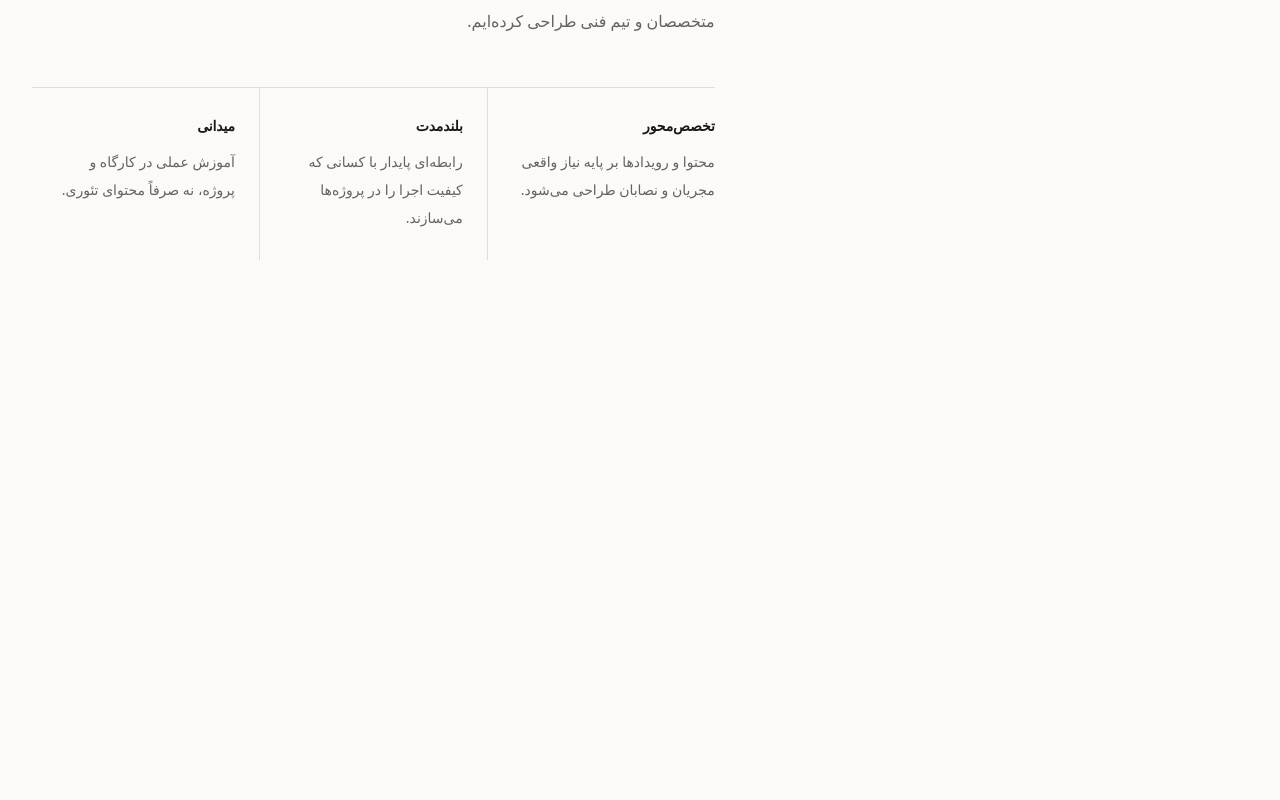
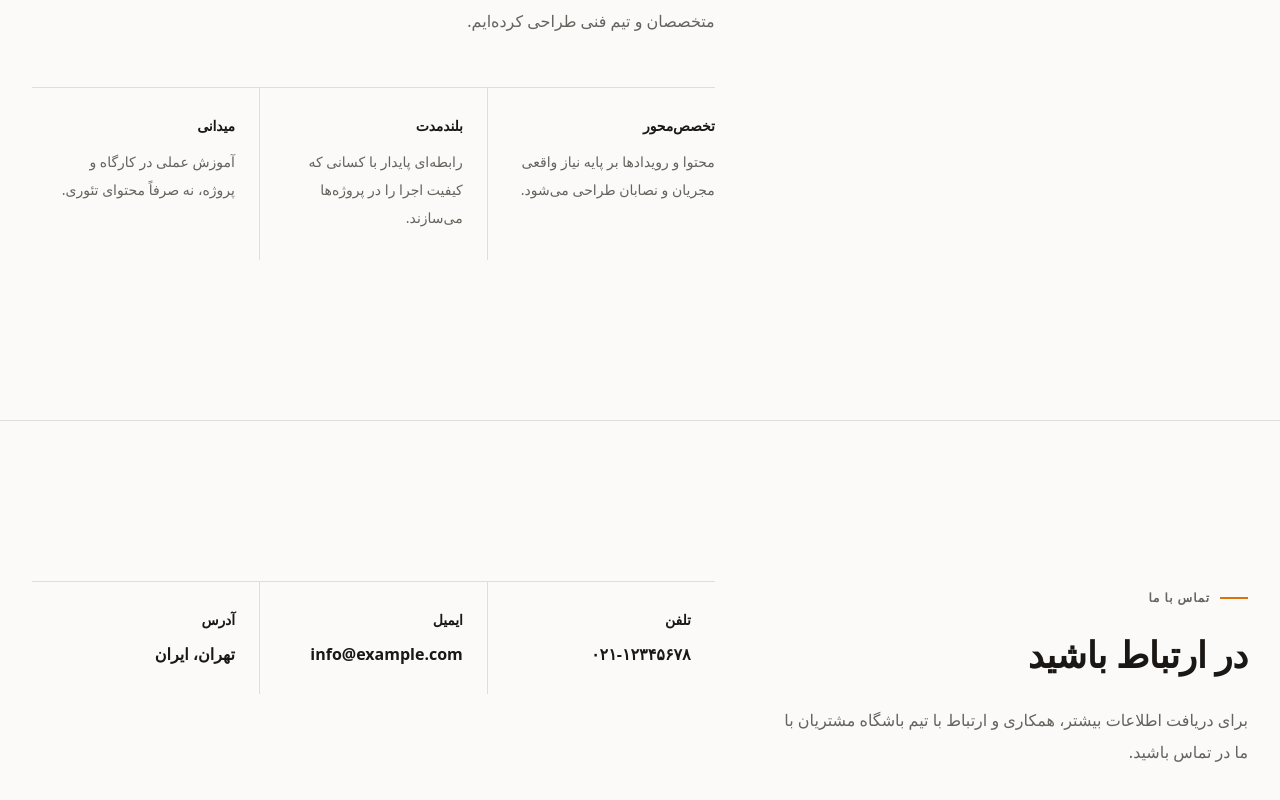
Before and after one commit to mhmmdmhdvi/Customers_Club, a React (Vite) app in the folder frontend/: page / in a window 1280 px wide. Shown: the part 3504-4304 px from the top of the page. Before the commit the page ends 3924 px from the top, so only its background shows below. Built offline with nearby package versions, Linux system fonts and the light colour scheme.

Commit message:
feat: add contact section

```diff
--- a/frontend/src/App.jsx
+++ b/frontend/src/App.jsx
@@ -1,6 +1,7 @@
 import { SiteHeader } from "./components/layout/SiteHeader";
 import { AboutSection } from "./components/sections/AboutSection";
 import { BenefitsSection } from "./components/sections/BenefitsSection";
+import { ContactSection } from "./components/sections/ContactSection";
 import { EventsSection } from "./components/sections/EventsSection";
 import { HeroSection } from "./components/sections/HeroSection";
 import { MembershipSection } from "./components/sections/MembershipSection";
@@ -18,6 +19,7 @@ function App() {
         <EventsSection />
         <MembershipSection />
         <AboutSection />
+        <ContactSection />
       </main>
     </div>
   );
--- /dev/null
+++ b/frontend/src/components/sections/ContactSection.jsx
@@ -0,0 +1,91 @@
+const contactItems = [
+    {
+        title: "تلفن",
+        value: "۰۲۱-۱۲۳۴۵۶۷۸",
+    },
+    {
+        title: "ایمیل",
+        value: "info@example.com",
+    },
+    {
+        title: "آدرس",
+        value: "تهران، ایران",
+    },
+];
+
+export function ContactSection() {
+    return (
+        <section
+            id="contact"
+            aria-label="تماس با ما"
+            className="border-t border-border bg-background py-28 sm:py-40"
+        >
+            <div className="page-container">
+
+                <div className="grid gap-12 lg:grid-cols-12 lg:gap-16">
+
+                    <div className="lg:col-span-5">
+                        <span
+                            className="eyebrow reveal"
+                            data-reveal
+                        >
+                            تماس با ما
+                        </span>
+
+                        <h2
+                            className="reveal mt-6 text-3xl font-black leading-[1.35] text-foreground sm:text-4xl"
+                            data-reveal
+                            style={{
+                                transitionDelay: "60ms",
+                            }}
+                        >
+                            در ارتباط باشید
+                        </h2>
+
+                        <p
+                            className="reveal mt-6 text-base leading-8 text-muted-foreground"
+                            data-reveal
+                            style={{
+                                transitionDelay: "120ms",
+                            }}
+                        >
+                            برای دریافت اطلاعات بیشتر،
+                            همکاری و ارتباط با تیم باشگاه
+                            مشتریان با ما در تماس باشید.
+                        </p>
+                    </div>
+
+
+                    <div className="lg:col-span-7">
+
+                        <div className="grid gap-px border-t border-border bg-border sm:grid-cols-3">
+
+                            {contactItems.map((item, index) => (
+                                <article
+                                    key={item.title}
+                                    data-reveal
+                                    style={{
+                                        transitionDelay: `${index * 80}ms`,
+                                    }}
+                                    className="reveal bg-background py-7 sm:px-6"
+                                >
+                                    <h3 className="text-sm font-extrabold text-foreground">
+                                        {item.title}
+                                    </h3>
+
+                                    <p className="mt-3 text-base font-semibold text-foreground">
+                                        {item.value}
+                                    </p>
+                                </article>
+                            ))}
+
+                        </div>
+
+                    </div>
+
+                </div>
+
+            </div>
+        </section>
+    );
+}
```
Also changed, not shown: 1 other file (tests, documents, lock files or other folders).
